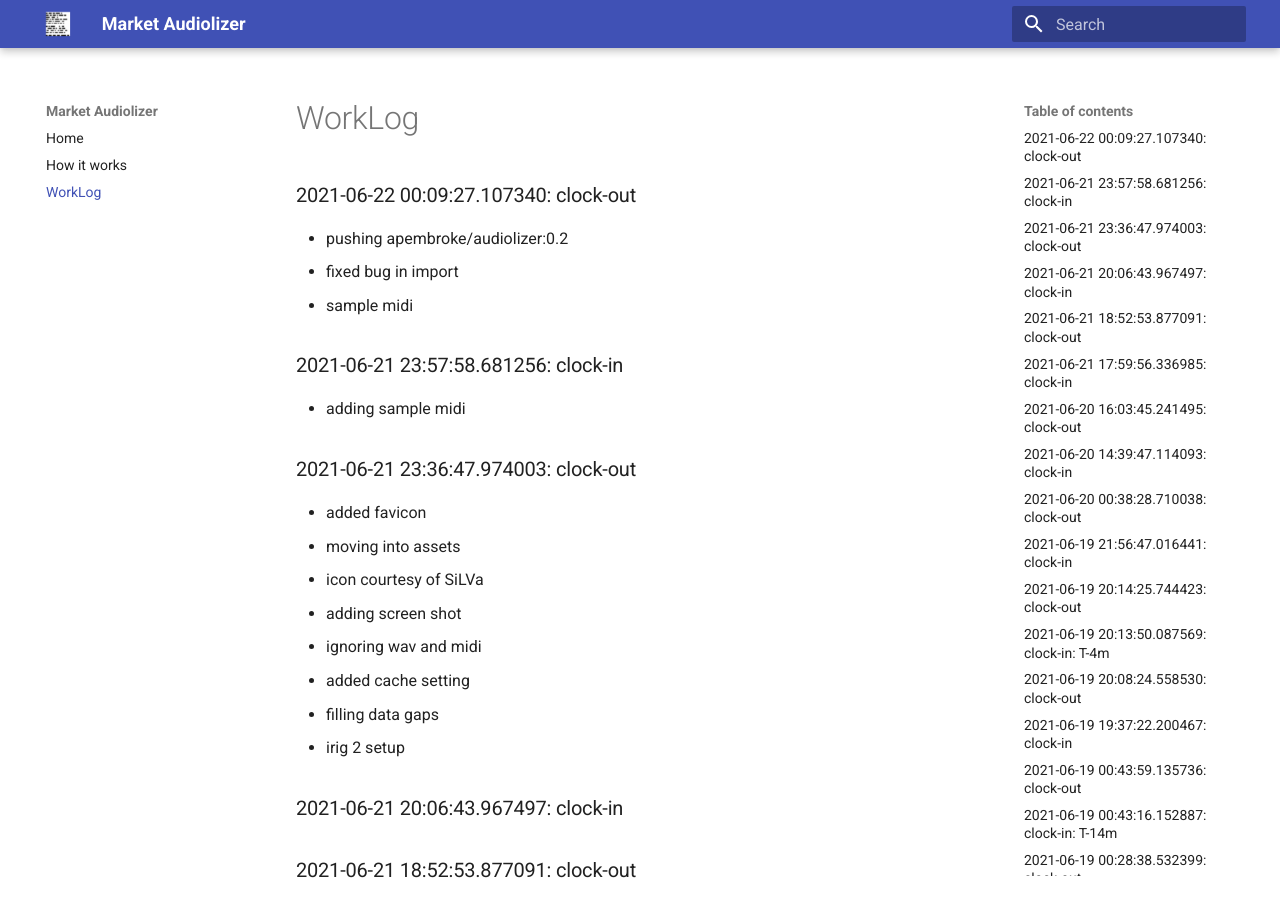
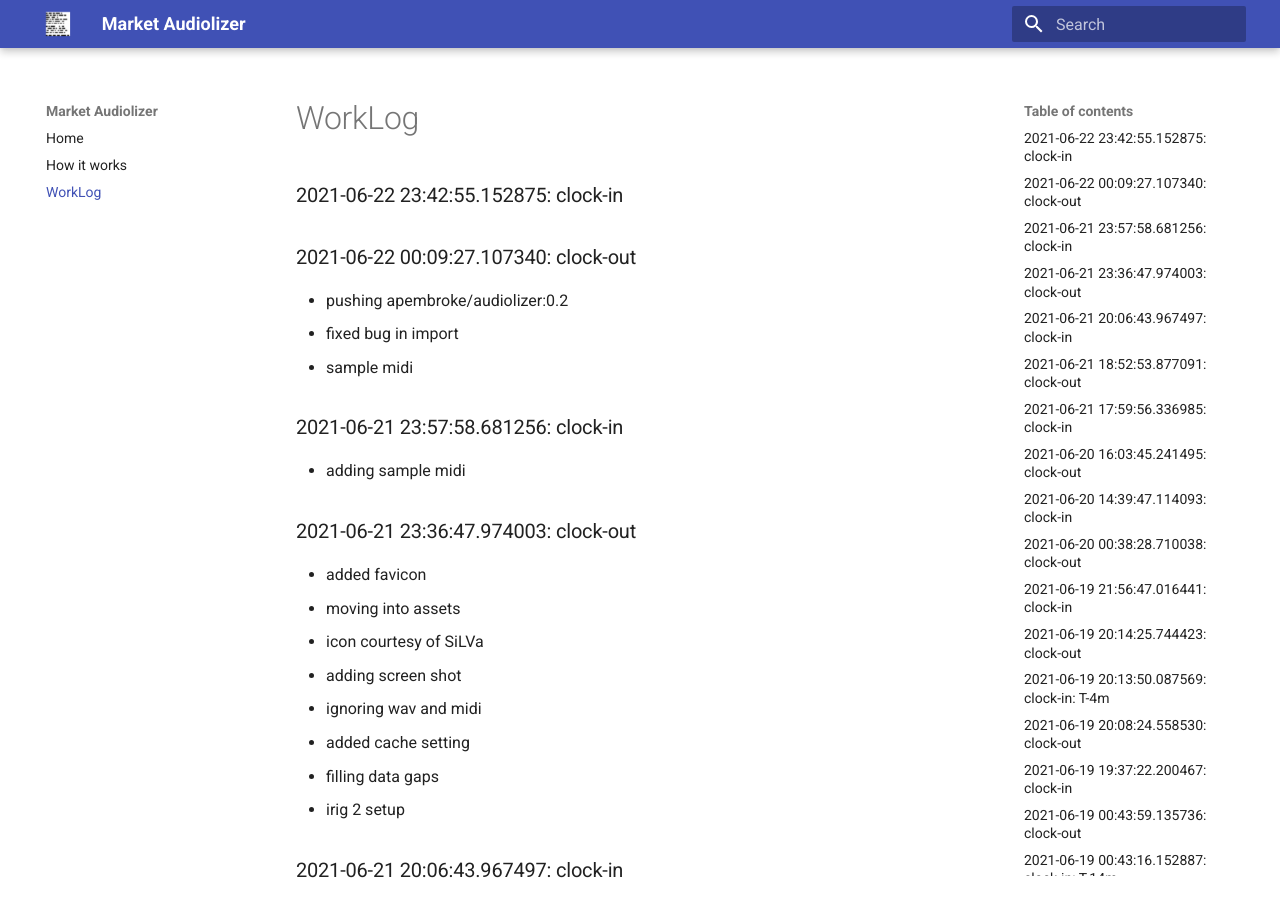
Before and after one commit to asherp/audiolizer, an MkDocs documentation site: the page built from docs/WorkLog.md, in a window 1280 px wide and 900 px high. Built offline with MkDocs 1.6.1 and Material for MkDocs 9.7.7, drawn with Linux system fonts in a browser that asks for light colours.

Commit message:
clock-in

```diff
--- a/WorkLog.md
+++ b/WorkLog.md
@@ -1,3 +1,6 @@
+
+### 2021-06-22 23:42:55.152875: clock-in
+
 ### 2021-06-22 00:09:27.107340: clock-out
 
 * pushing apembroke/audiolizer:0.2
```
